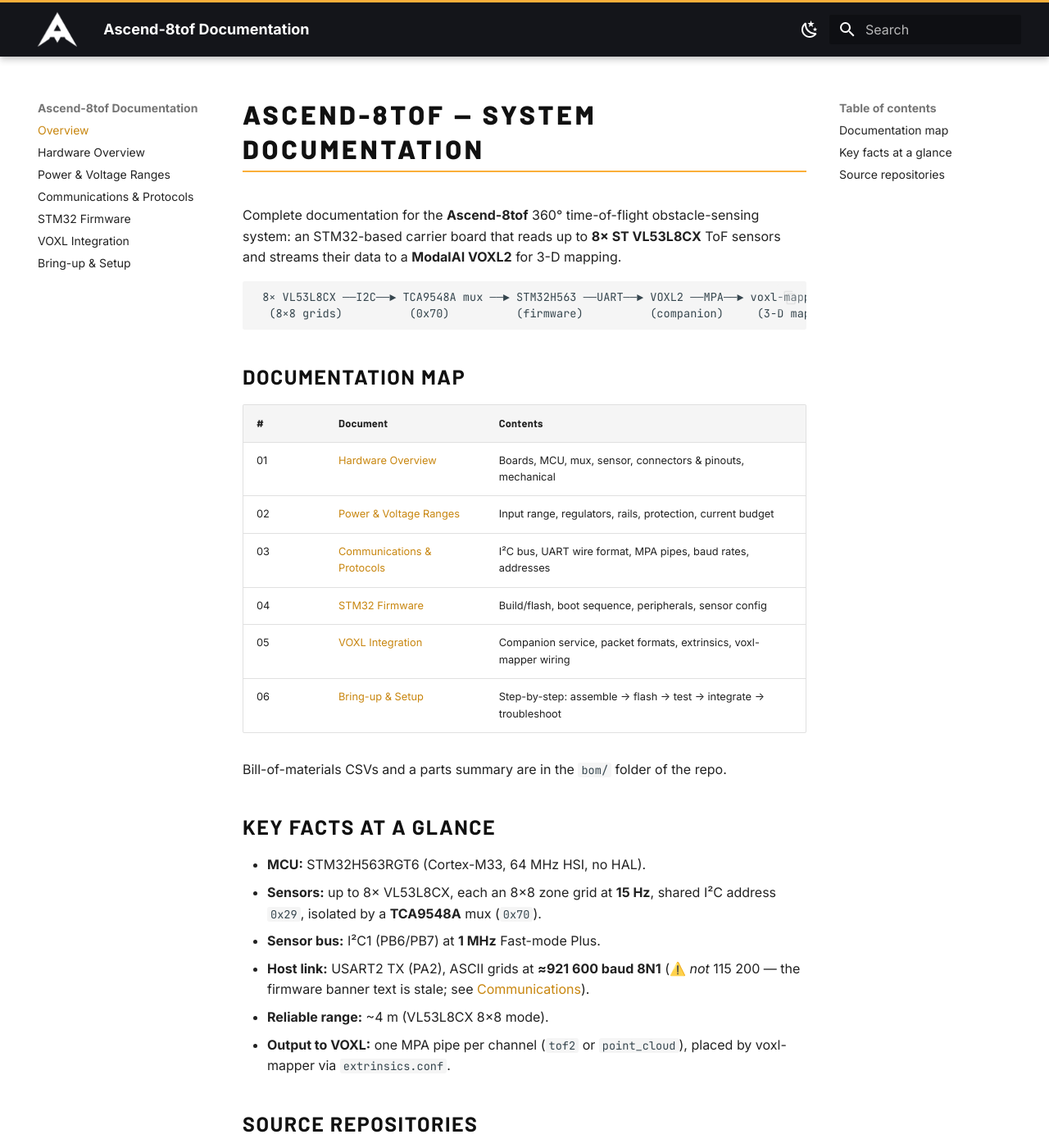
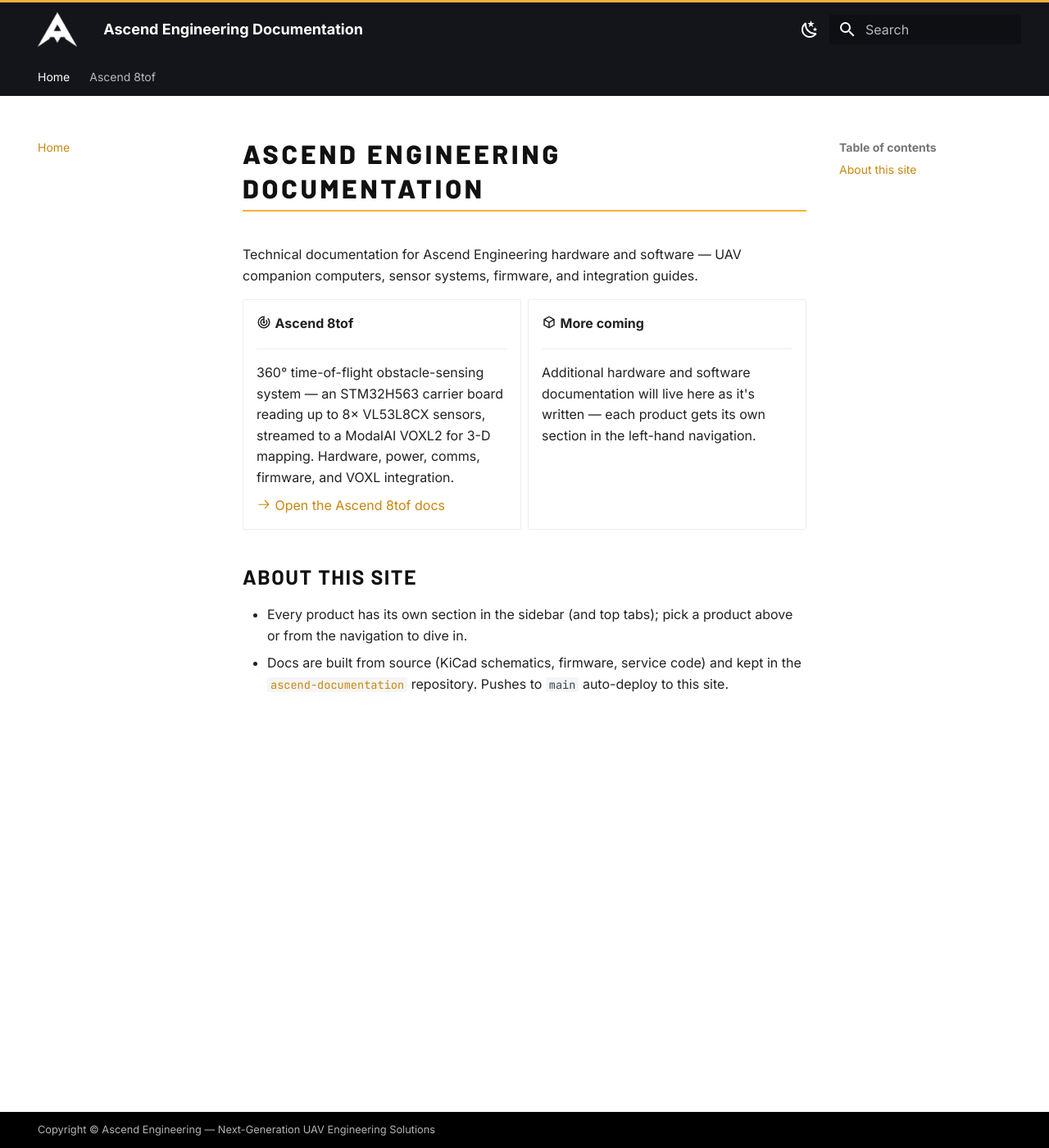
Before and after one commit to AscendEngineering/ascend-documentation, an MkDocs documentation site: the page built from docs/index.md, in a window 1280 px wide and 1400 px high. Shown: the whole window at 82% size. Built offline with MkDocs 1.6.1 and Material for MkDocs 9.7.7, drawn with Linux system fonts in a browser that asks for light colours; some of the changed text lies outside the part shown.

Commit message:
Restructure into a multi-product docs hub
Turn the site into an Ascend Engineering documentation hub so it can hold
docs for more hardware/software, with ascend-8tof as the first product
section:

- Move the ascend-8tof docs into docs/ascend-8tof/ (git mv preserves history);
  its former overview becomes the section landing page.
- Add a top-level docs/index.md hub with product grid cards.
- Nav: one entry per product; enable navigation.tabs + navigation.indexes
  so each product is a top tab whose section header opens its overview.
- Site name -> "Ascend Engineering Documentation".
- Add attr_list / md_in_html / pymdownx.emoji for the hub's grid cards.

Adding a new product later = a new docs/<product>/ folder + one nav section.

Co-Authored-By: Claude Opus 4.8 (1M context) <noreply@anthropic.com>

````diff
--- /dev/null
+++ b/docs/ascend-8tof/index.md
@@ -0,0 +1,45 @@
+# Ascend-8tof — System Documentation
+
+Complete documentation for the **Ascend-8tof** 360° time-of-flight obstacle-sensing
+system: an STM32-based carrier board that reads up to **8× ST VL53L8CX** ToF
+sensors and streams their data to a **ModalAI VOXL2** for 3-D mapping.
+
+```
+ 8× VL53L8CX ──I2C──► TCA9548A mux ──► STM32H563 ──UART──► VOXL2 ──MPA──► voxl-mapper
+  (8×8 grids)          (0x70)          (firmware)          (companion)     (3-D map)
+```
+
+## Documentation map
+
+| # | Document | Contents |
+|---|----------|----------|
+| 01 | [Hardware Overview](01-hardware.md) | Boards, MCU, mux, sensor, connectors & pinouts, mechanical |
+| 02 | [Power & Voltage Ranges](02-power.md) | Input range, regulators, rails, protection, current budget |
+| 03 | [Communications & Protocols](03-comms-protocol.md) | I²C bus, UART wire format, MPA pipes, baud rates, addresses |
+| 04 | [STM32 Firmware](04-firmware.md) | Build/flash, boot sequence, peripherals, sensor config |
+| 05 | [VOXL Integration](05-voxl-integration.md) | Companion service, packet formats, extrinsics, voxl-mapper wiring |
+| 06 | [Bring-up & Setup](06-bringup-setup.md) | Step-by-step: assemble → flash → test → integrate → troubleshoot |
+
+Bill-of-materials CSVs and a parts summary are in the `bom/` folder of the repo.
+
+## Key facts at a glance
+
+- **MCU:** STM32H563RGT6 (Cortex-M33, 64 MHz HSI, no HAL).
+- **Sensors:** up to 8× VL53L8CX, each an 8×8 zone grid at **15 Hz**, shared I²C
+  address `0x29`, isolated by a **TCA9548A** mux (`0x70`).
+- **Sensor bus:** I²C1 (PB6/PB7) at **1 MHz** Fast-mode Plus.
+- **Host link:** USART2 TX (PA2), ASCII grids at **≈921 600 baud 8N1**
+  (⚠️ *not* 115 200 — the firmware banner text is stale; see
+  [Communications](03-comms-protocol.md#baud-rate-important)).
+- **Reliable range:** ~4 m (VL53L8CX 8×8 mode).
+- **Output to VOXL:** one MPA pipe per channel (`tof2` or `point_cloud`), placed by
+  voxl-mapper via `extrinsics.conf`.
+
+## Source repositories
+
+| Layer | Source location |
+|-------|-----------------|
+| PCB — main board | `pcb/oa_pcb_separated_v2/STM32H56_Board/` (KiCad) |
+| PCB — TOF sub-board | `pcb/oa_pcb_separated_v2/TOF_Board/` (KiCad) |
+| STM32 firmware | `ascend-tof8/` (bare-metal C) |
+| VOXL companion | `voxl-ascend-8tof/` (VOXL-SDK service) |
--- a/docs/index.md
+++ b/docs/index.md
@@ -1,45 +1,33 @@
-# Ascend-8tof — System Documentation
+# Ascend Engineering Documentation
 
-Complete documentation for the **Ascend-8tof** 360° time-of-flight obstacle-sensing
-system: an STM32-based carrier board that reads up to **8× ST VL53L8CX** ToF
-sensors and streams their data to a **ModalAI VOXL2** for 3-D mapping.
+Technical documentation for Ascend Engineering hardware and software —
+UAV companion computers, sensor systems, firmware, and integration guides.
 
-```
- 8× VL53L8CX ──I2C──► TCA9548A mux ──► STM32H563 ──UART──► VOXL2 ──MPA──► voxl-mapper
-  (8×8 grids)          (0x70)          (firmware)          (companion)     (3-D map)
-```
+<div class="grid cards" markdown>
 
-## Documentation map
+-   :material-radar: **Ascend 8tof**
 
-| # | Document | Contents |
-|---|----------|----------|
-| 01 | [Hardware Overview](01-hardware.md) | Boards, MCU, mux, sensor, connectors & pinouts, mechanical |
-| 02 | [Power & Voltage Ranges](02-power.md) | Input range, regulators, rails, protection, current budget |
-| 03 | [Communications & Protocols](03-comms-protocol.md) | I²C bus, UART wire format, MPA pipes, baud rates, addresses |
-| 04 | [STM32 Firmware](04-firmware.md) | Build/flash, boot sequence, peripherals, sensor config |
-| 05 | [VOXL Integration](05-voxl-integration.md) | Companion service, packet formats, extrinsics, voxl-mapper wiring |
-| 06 | [Bring-up & Setup](06-bringup-setup.md) | Step-by-step: assemble → flash → test → integrate → troubleshoot |
+    ---
 
-Bill-of-materials CSVs and a parts summary are in the `bom/` folder of the repo.
+    360° time-of-flight obstacle-sensing system — an STM32H563 carrier board
+    reading up to 8× VL53L8CX sensors, streamed to a ModalAI VOXL2 for 3-D
+    mapping. Hardware, power, comms, firmware, and VOXL integration.
 
-## Key facts at a glance
+    [:octicons-arrow-right-24: Open the Ascend 8tof docs](ascend-8tof/index.md)
 
-- **MCU:** STM32H563RGT6 (Cortex-M33, 64 MHz HSI, no HAL).
-- **Sensors:** up to 8× VL53L8CX, each an 8×8 zone grid at **15 Hz**, shared I²C
-  address `0x29`, isolated by a **TCA9548A** mux (`0x70`).
-- **Sensor bus:** I²C1 (PB6/PB7) at **1 MHz** Fast-mode Plus.
-- **Host link:** USART2 TX (PA2), ASCII grids at **≈921 600 baud 8N1**
-  (⚠️ *not* 115 200 — the firmware banner text is stale; see
-  [Communications](03-comms-protocol.md#baud-rate-important)).
-- **Reliable range:** ~4 m (VL53L8CX 8×8 mode).
-- **Output to VOXL:** one MPA pipe per channel (`tof2` or `point_cloud`), placed by
-  voxl-mapper via `extrinsics.conf`.
+-   :material-cube-outline: **More coming**
 
-## Source repositories
+    ---
 
-| Layer | Source location |
-|-------|-----------------|
-| PCB — main board | `pcb/oa_pcb_separated_v2/STM32H56_Board/` (KiCad) |
-| PCB — TOF sub-board | `pcb/oa_pcb_separated_v2/TOF_Board/` (KiCad) |
-| STM32 firmware | `ascend-tof8/` (bare-metal C) |
-| VOXL companion | `voxl-ascend-8tof/` (VOXL-SDK service) |
+    Additional hardware and software documentation will live here as it's
+    written — each product gets its own section in the left-hand navigation.
+
+</div>
+
+## About this site
+
+- Every product has its own section in the sidebar (and top tabs); pick a
+  product above or from the navigation to dive in.
+- Docs are built from source (KiCad schematics, firmware, service code) and
+  kept in the [`ascend-documentation`](https://github.com/AscendEngineering/ascend-documentation)
+  repository. Pushes to `main` auto-deploy to this site.
--- a/mkdocs.yml
+++ b/mkdocs.yml
@@ -1,5 +1,5 @@
-site_name: Ascend-8tof Documentation
-site_description: 360° VL53L8CX time-of-flight obstacle-sensing system — hardware, firmware, and VOXL integration
+site_name: Ascend Engineering Documentation
+site_description: Documentation for Ascend Engineering hardware and software — UAV companion computers, sensor systems, firmware, and integration guides
 site_author: Ascend Engineering
 
 site_url: https://docs.ascendengineer.com/
@@ -30,21 +30,27 @@ theme:
     - navigation.instant      # SPA-style fast page loads
     - navigation.tracking     # update URL with active anchor
     - navigation.top          # back-to-top button
+    - navigation.tabs         # top-level products as tabs in the header
     - navigation.sections
+    - navigation.indexes      # a section's index page IS its landing page
     - toc.follow
     - search.suggest
     - search.highlight
     - content.code.copy       # copy button on code blocks
     - content.tabs.link
 
+# Top level = one entry per product. Add new hardware/software as sibling
+# sections (each its own folder under docs/) as the docs grow.
 nav:
-  - Overview: index.md
-  - Hardware Overview: 01-hardware.md
-  - Power & Voltage Ranges: 02-power.md
-  - Communications & Protocols: 03-comms-protocol.md
-  - STM32 Firmware: 04-firmware.md
-  - VOXL Integration: 05-voxl-integration.md
-  - Bring-up & Setup: 06-bringup-setup.md
+  - Home: index.md
+  - Ascend 8tof:
+    - ascend-8tof/index.md
+    - Hardware Overview: ascend-8tof/01-hardware.md
+    - Power & Voltage Ranges: ascend-8tof/02-power.md
+    - Communications & Protocols: ascend-8tof/03-comms-protocol.md
+    - STM32 Firmware: ascend-8tof/04-firmware.md
+    - VOXL Integration: ascend-8tof/05-voxl-integration.md
+    - Bring-up & Setup: ascend-8tof/06-bringup-setup.md
 
 markdown_extensions:
   - admonition                # nice callout boxes for the ⚠️ notes
@@ -55,6 +61,11 @@ markdown_extensions:
   - pymdownx.inlinehilite
   - pymdownx.tabbed:
       alternate_style: true
+  - attr_list                  # grid cards on the hub page
+  - md_in_html                 # grid cards on the hub page
+  - pymdownx.emoji:            # :material-...: icons in cards
+      emoji_index: !!python/name:material.extensions.emoji.twemoji
+      emoji_generator: !!python/name:material.extensions.emoji.to_svg
   - tables
   - toc:
       permalink: true
````
Also changed, not shown: docs/ascend-8tof/01-hardware.md (renamed from docs/01-hardware.md), docs/ascend-8tof/02-power.md (renamed from docs/02-power.md), docs/ascend-8tof/03-comms-protocol.md (renamed from docs/03-comms-protocol.md), docs/ascend-8tof/04-firmware.md (renamed from docs/04-firmware.md), docs/ascend-8tof/05-voxl-integration.md (renamed from docs/05-voxl-integration.md), docs/ascend-8tof/06-bringup-setup.md (renamed from docs/06-bringup-setup.md).
